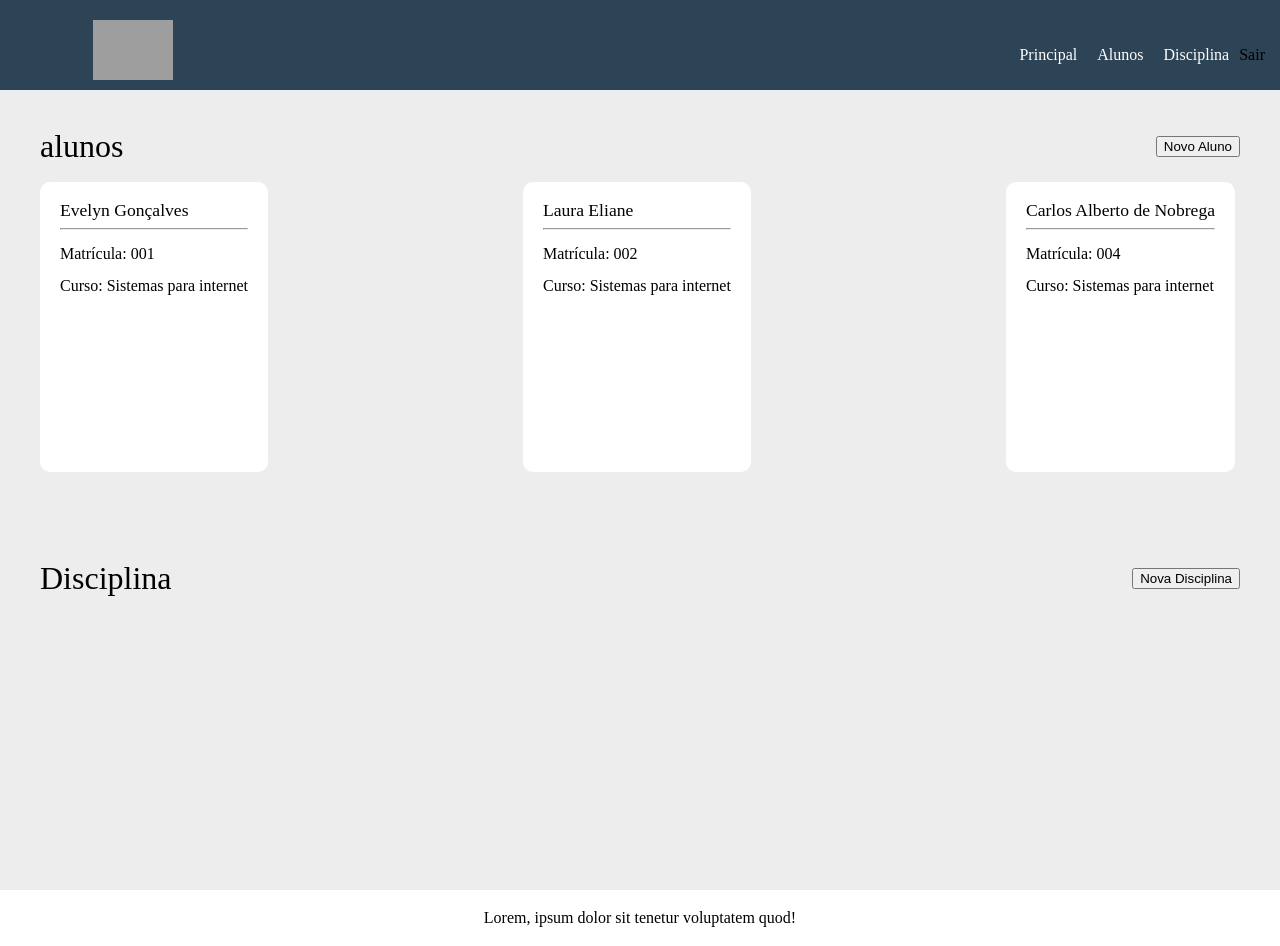
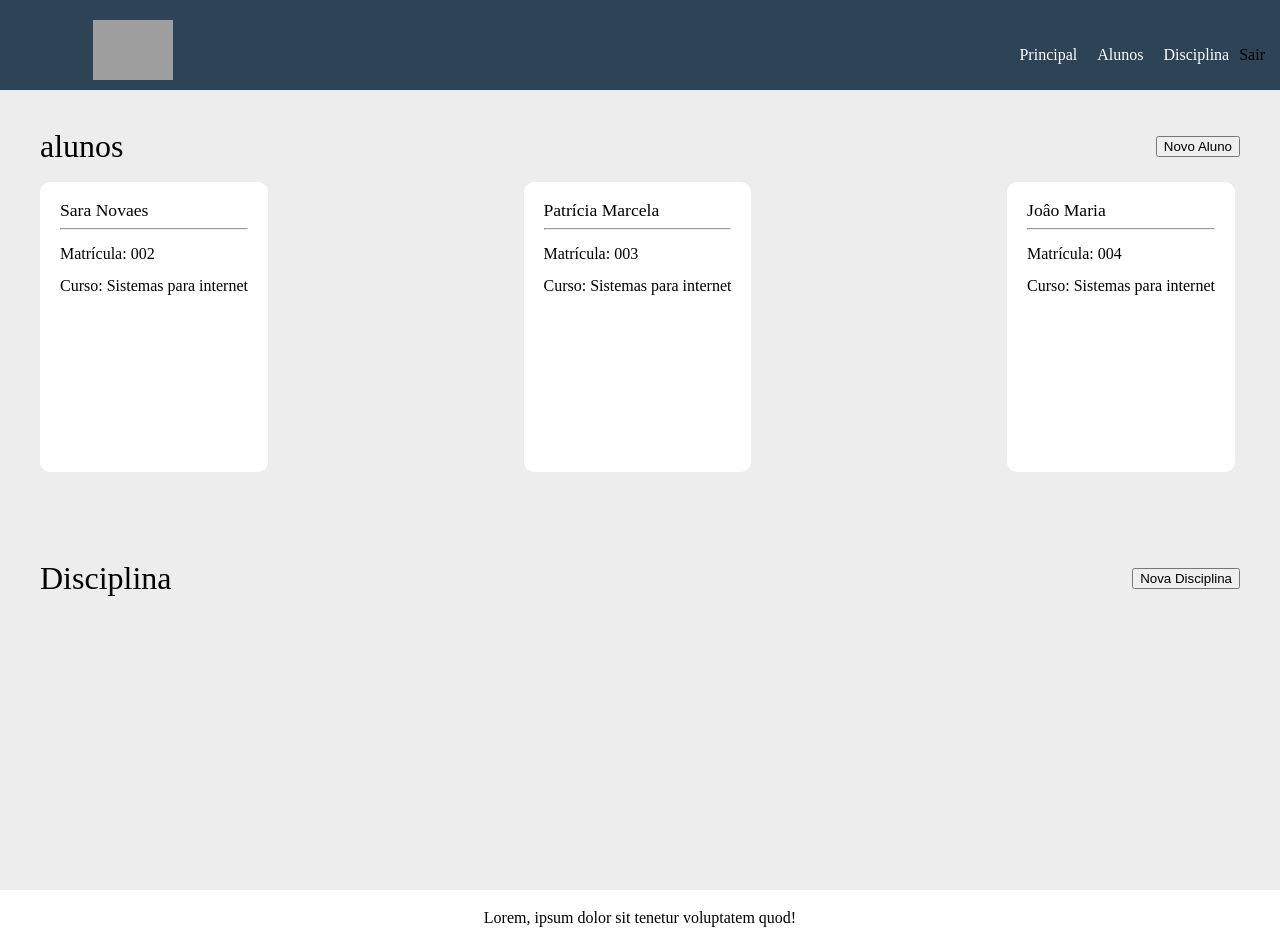
Before and after one commit to neliofrazao/hands-on-react, a React (Create React App) app: page / in a window 1280 px wide. Built offline with nearby package versions, Linux system fonts and the light colour scheme; data requests are answered from the project's data file; grey boxes are pictures that could not be loaded.

Commit message:
consumindo os dados da api de estudante

```diff
--- a/db.json
+++ b/db.json
@@ -2,20 +2,20 @@
   "alunos": [
     {
       "name": "Sara Novaes",
-      "matricula": "002",
-      "curso": "Sistemas para internet",
+      "registration": "002",
+      "course": "Sistemas para internet",
       "id": 1
     },
     {
       "name": "Patrícia Marcela",
-      "matricula": "003",
-      "curso": "Sistemas para internet",
+      "registration": "003",
+      "course": "Sistemas para internet",
       "id": 2
     },
     {
       "name": "Joâo Maria",
-      "matricula": "004",
-      "curso": "Sistemas para internet",
+      "registration": "004",
+      "course": "Sistemas para internet",
       "id": 3
     }
   ],
--- a/src/components/student-list/index.js
+++ b/src/components/student-list/index.js
@@ -1,31 +1,54 @@
+import { useState, useEffect, useCallback} from 'react'
 import SectionWrapper from '../../shared/section-wrapper'
 import InfoCardList from '../../shared/infor-card-list'
 import InfoCard from '../../shared/info-card'
+import http  from '../../utils/http'
 import './StudentList.css'
-
-const infoCardData = [
-  {
-    id: 1,
-    name: "Evelyn Gonçalves",
-    registration: "001",
-    course: "Sistemas para internet"
-  },
-  {
-    id: 2,
-    name: "Laura Eliane",
-    registration: "002",
-    course: "Sistemas para internet"
-  },
-  {
-    id: 3,
-    name: "Carlos Alberto de Nobrega",
-    registration: "004",
-    course: "Sistemas para internet"
-  }
-]
 
 
 const StudentList = () => {
+  const [studentData, setStudentData] = useState([]);
+  const [isLoading, setIsLoading] = useState(false)
+  const [hasError, setHasError] = useState(false)
+
+  // const getStudent = useCallback(
+  //   async () => {
+  //     try {
+  //       const response = await http.get('/alunos')
+  //       setStudentData(response.data)
+  //     } catch(erro) {
+  //       if(erro.response.status === 404) {
+  //         console.log('Use a url correta')
+  //       }
+  //     }
+  //   },
+  //   [studentData],
+  // )
+
+
+  useEffect(() => {
+    const getStudent = async () => {
+      try {
+        setIsLoading(true)
+        setHasError(false)
+        const response = await http.get('/alunos')
+        setStudentData(response.data)
+      } catch(erro) {
+        if(erro.response.status === 404) {
+          setHasError(true)
+          console.log('Use a url correta')
+        }
+      } finally {
+        setIsLoading(false)
+      }
+    }
+    getStudent()
+  }, [])
+
+
+  if(isLoading) {
+    return 'carregando'
+  }
 
   const studentButton = {
     label: 'Novo Aluno',
@@ -35,7 +58,8 @@ const StudentList = () => {
   return (
     <SectionWrapper title="alunos" button={studentButton}>
       <InfoCardList>
-      {infoCardData?.length ? infoCardData.map((item) => (
+      {hasError && <div>Tente Novamente mais tarde</div>}
+      {studentData?.length ? studentData.map((item) => (
         <InfoCard title={item.name} key={item.id}>
           <ul className="info-card__list">
             <li>Matrícula: {item.registration}</li>
@@ -44,6 +68,7 @@ const StudentList = () => {
         </InfoCard>
         )) : <p>Nenhum Aluno Cadastrado</p>
       }
+
     </InfoCardList>
   </SectionWrapper>
 
--- a/src/utils/http.js
+++ b/src/utils/http.js
@@ -1,7 +1,8 @@
 import axios from 'axios';
 
-export const axiosInstance = axios.create({
-  baseURL: 'http://localhost:4000/',
+const http = axios.create({
+  baseURL: 'http://localhost:4000',
   timeout: 10000,
-  headers: {'X-Custom-Header': 'foobar'}
 });
+
+export default http
```
